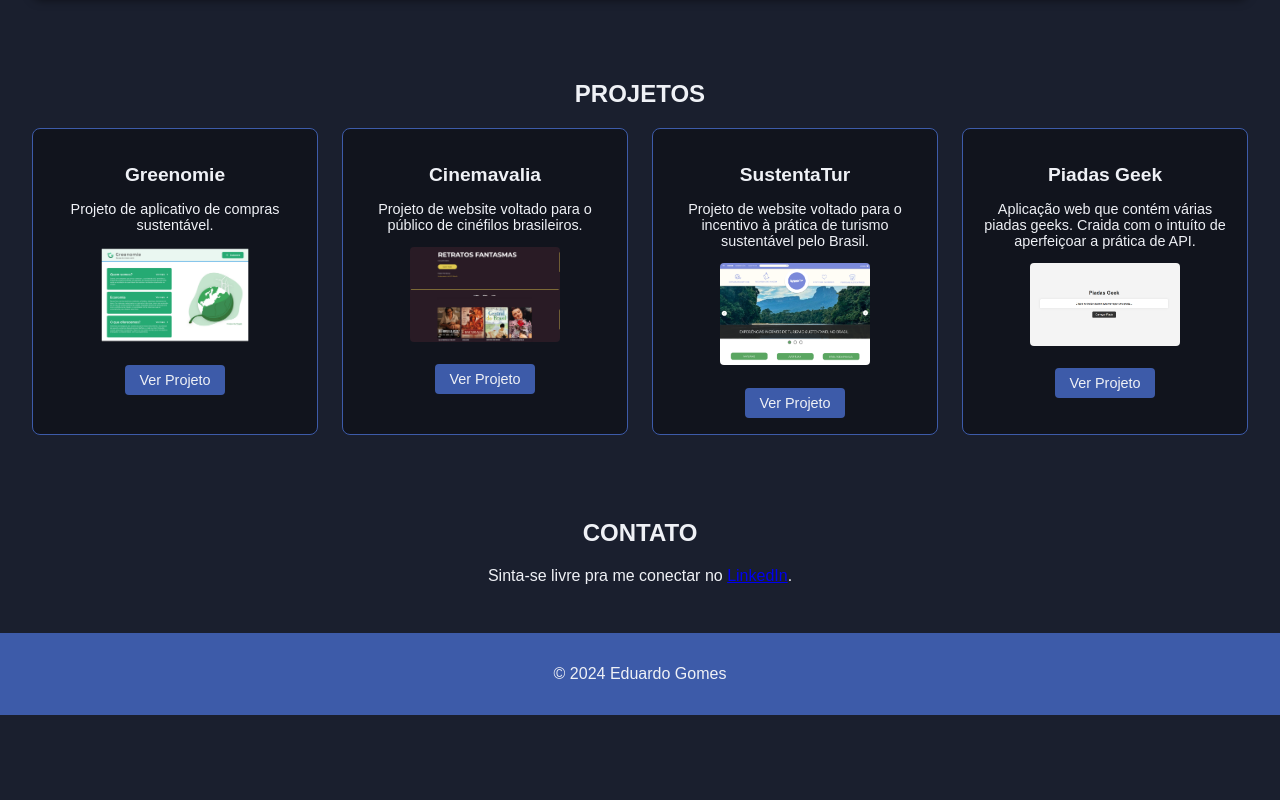
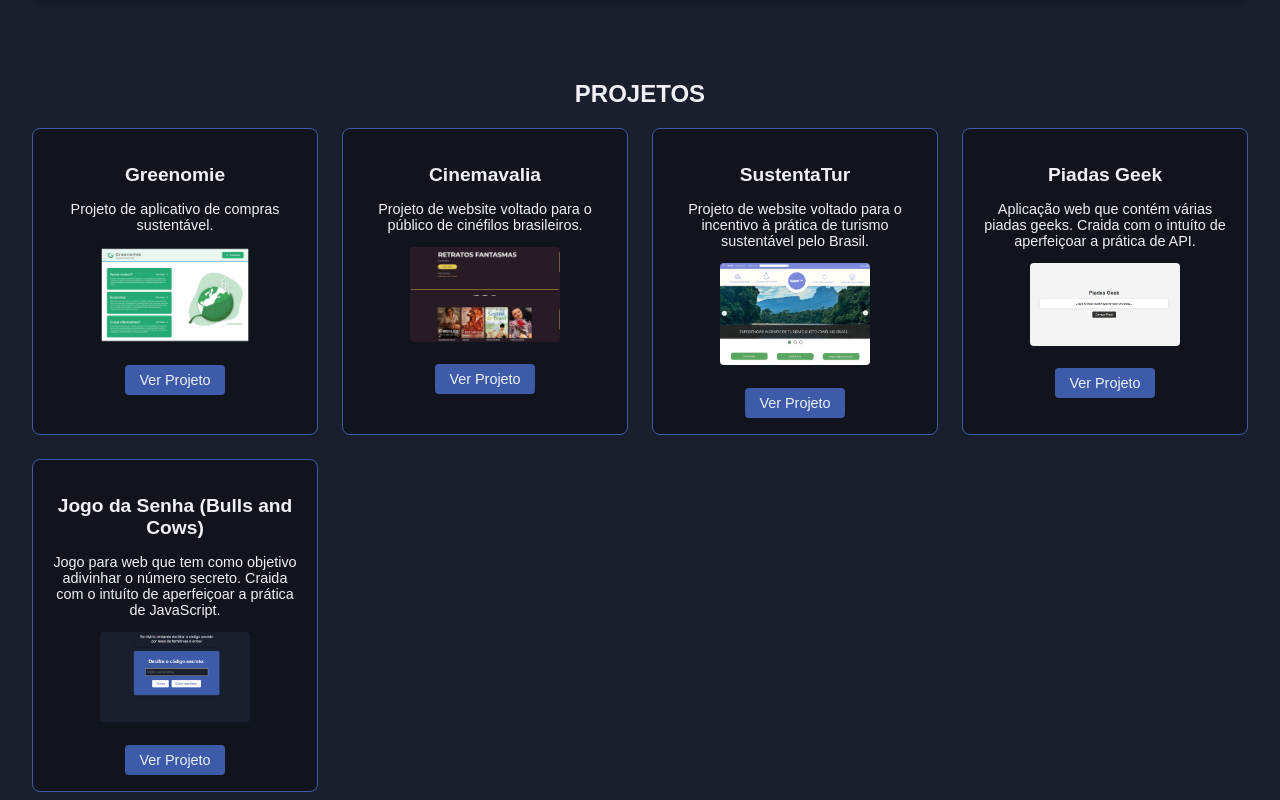
Before and after one commit to eduardgomes/progracaoweb2024.4, a plain HTML site: page ex08_portfolio/index.html in a window 1280 px wide. Shown: the part 1280-2080 px from the top of the page. Before the commit the page ends 1995 px from the top, so only its background shows below. Drawn offline with Linux system fonts and the light colour scheme.

Commit message:
add jogo da senha no portfolio

```diff
--- a/ex08_portfolio/index.html
+++ b/ex08_portfolio/index.html
@@ -117,6 +117,13 @@
                     <img id="portfolio" src="projetosimg/piadasgeek.png" alt="Piadas Project">
                     <a href="https://programacaoweb2024-4.vercel.app/ex06_api/api1geekjokes/" target="_blank">Ver Projeto</a>
                 </article>
+                <article class="project">
+                    <h3>Jogo da Senha (Bulls and Cows)</h3>
+                    <p>Jogo para web que tem como objetivo adivinhar o número secreto. Craida com o intuíto de aperfeiçoar a prática de JavaScript.</p>
+                    <img id="portfolio" src="projetosimg/jogodasenha.png" alt="BnC Project">
+                    <a href="https://programacaoweb2024-4.vercel.app/ex10_jogodasenha/" target="_blank">Ver Projeto</a>
+                </article>
+                </article>
             </div>
         </section>
 
--- a/ex08_portfolio/style.css
+++ b/ex08_portfolio/style.css
@@ -129,7 +129,7 @@ nav a {
 
 .projects {
     display: grid;
-    grid-template-columns: repeat(auto-fit, minmax(200px, 1fr));
+    grid-template-columns: repeat(4, 1fr);
     gap: 1.5em;
 }
 
```
Also changed, not shown: ex08_portfolio/projetosimg/jogodasenha.png (added).
